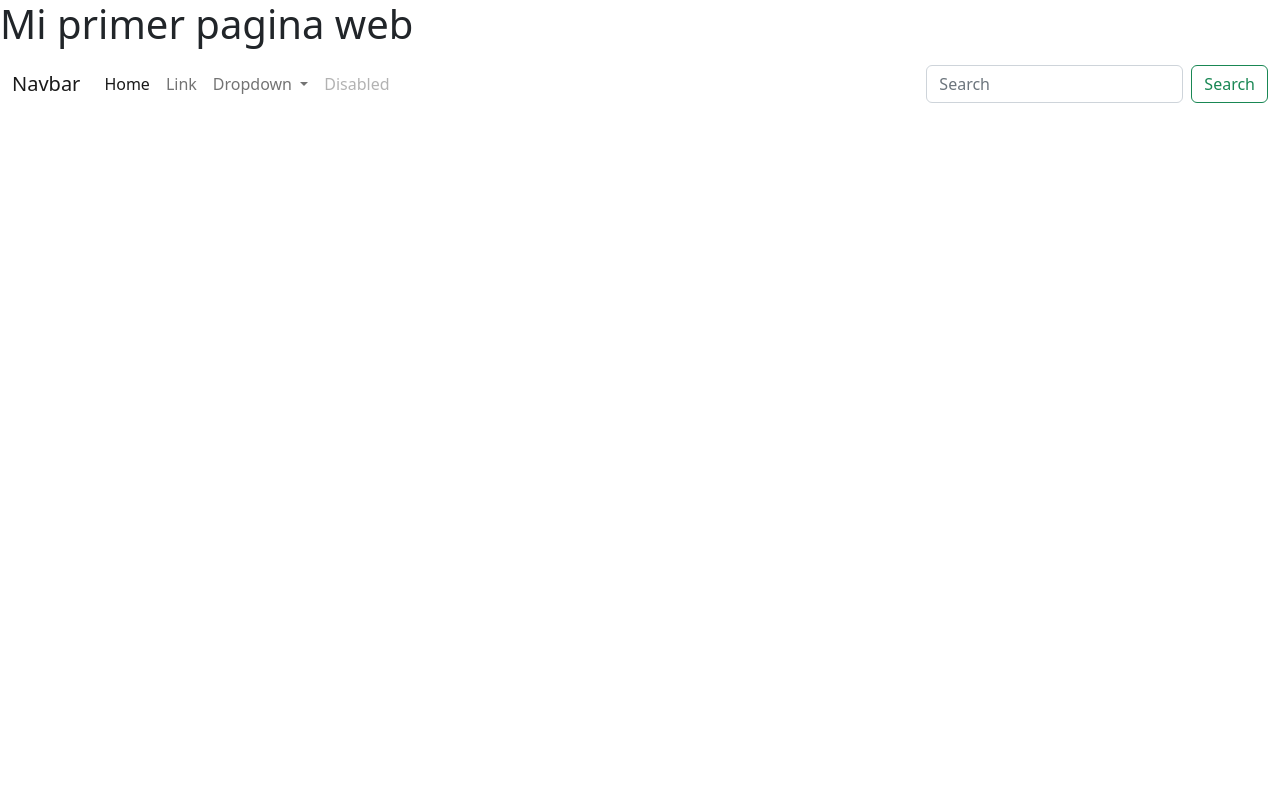
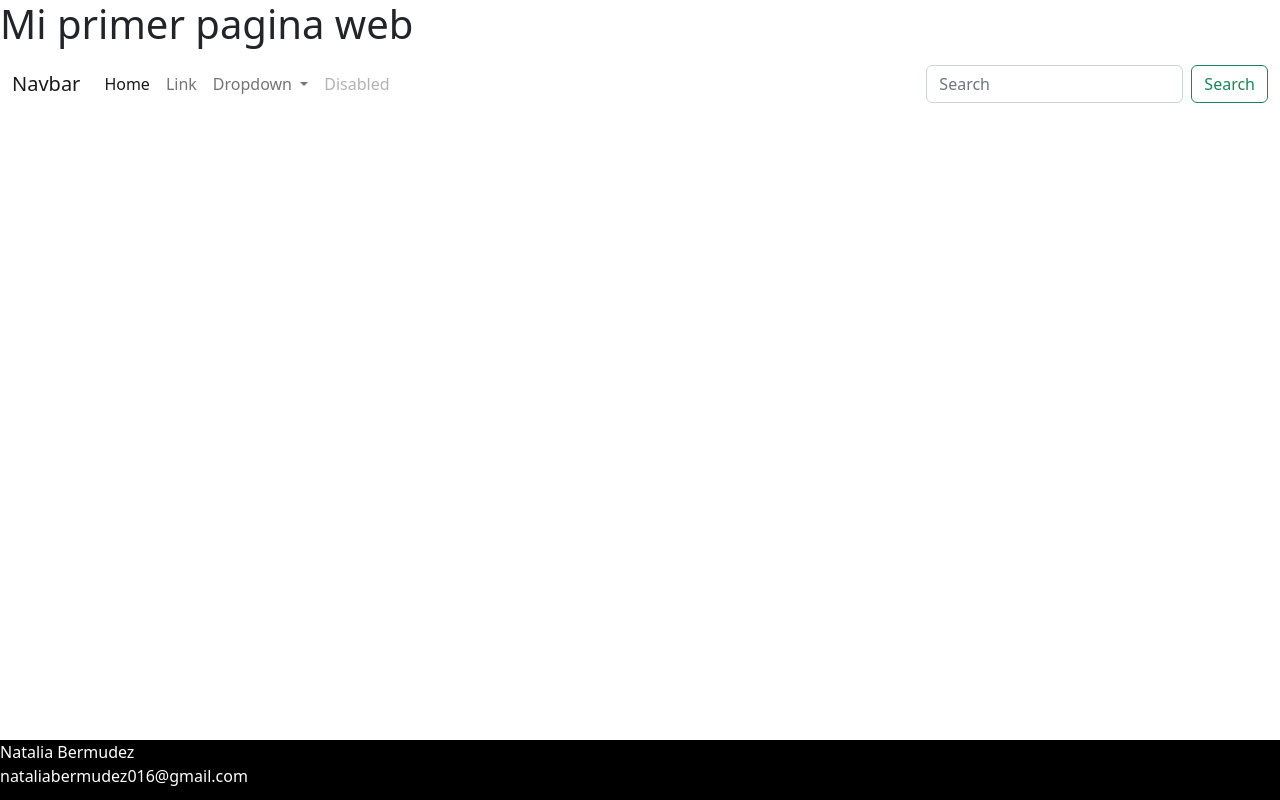
Before and after one commit to Natalia016/prueba-noche-agosto, a plain HTML site: page index.html in a window 1280 px wide. Drawn offline with nearby package versions, Linux system fonts and the light colour scheme.

Commit message:
agregando cambios css y footer

```diff
--- /dev/null
+++ b/css/css.css
@@ -0,0 +1,8 @@
+footer {
+    background-color: black;
+    position: absolute;
+    bottom: 0px;
+    width: 100%;
+    height: 60px;
+    color: white;
+}
--- a/index.html
+++ b/index.html
@@ -1,14 +1,18 @@
 <!DOCTYPE html>
 <html lang="en">
+
 <head>
     <meta charset="UTF-8">
     <meta http-equiv="X-UA-Compatible" content="IE=edge">
     <meta name="viewport" content="width=device-width, initial-scale=1.0">
-
+    <link rel="stylesheet" href="css/css.css">
     <!-- CSS only -->
-<link href="https://cdn.jsdelivr.net/npm/bootstrap@5.2.0/dist/css/bootstrap.min.css" rel="stylesheet" integrity="sha384-gH2yIJqKdNHPEq0n4Mqa/HGKIhSkIHeL5AyhkYV8i59U5AR6csBvApHHNl/vI1Bx" crossorigin="anonymous">
+    <link href="https://cdn.jsdelivr.net/npm/bootstrap@5.2.0/dist/css/bootstrap.min.css" rel="stylesheet"
+        integrity="sha384-gH2yIJqKdNHPEq0n4Mqa/HGKIhSkIHeL5AyhkYV8i59U5AR6csBvApHHNl/vI1Bx" crossorigin="anonymous">
     <!-- JavaScript Bundle with Popper -->
-<script src="https://cdn.jsdelivr.net/npm/bootstrap@5.2.0/dist/js/bootstrap.bundle.min.js" integrity="sha384-A3rJD856KowSb7dwlZdYEkO39Gagi7vIsF0jrRAoQmDKKtQBHUuLZ9AsSv4jD4Xa" crossorigin="anonymous"></script>
+    <script src="https://cdn.jsdelivr.net/npm/bootstrap@5.2.0/dist/js/bootstrap.bundle.min.js"
+        integrity="sha384-A3rJD856KowSb7dwlZdYEkO39Gagi7vIsF0jrRAoQmDKKtQBHUuLZ9AsSv4jD4Xa"
+        crossorigin="anonymous"></script>
 
     <title>Document</title>
 
@@ -17,11 +21,13 @@
 
 <body>
     <h1>Mi primer pagina web</h1>
-    <nav class="navbar navbar-expand-lg navbar bg_dark"  >
+    <nav class="navbar navbar-expand-lg bg_d">
         <div class="container-fluid">
             <a class="navbar-brand" href="#">Navbar</a>
-          <button class="navbar-toggler" type="button" data-bs-toggle="collapse" data-bs-target="#navbarSupportedContent" aria-controls="navbarSupportedContent" aria-expanded="false" aria-label="Toggle navigation">
-            <span class="navbar-toggler-icon"></span    >
+            <button class="navbar-toggler" type="button" data-bs-toggle="collapse"
+                data-bs-target="#navbarSupportedContent" aria-controls="navbarSupportedContent" aria-expanded="false"
+                aria-label="Toggle navigation">
+                <span class="navbar-toggler-icon"></span>
             </button>
             <div class="collapse navbar-collapse" id="navbarSupportedContent">
                 <ul class="navbar-nav me-auto mb-2 mb-lg-0">
@@ -32,13 +38,16 @@
                         <a class="nav-link" href="#">Link</a>
                     </li>
                     <li class="nav-item dropdown">
-                <a class="nav-link dropdown-toggle" href="#" role="button" data-bs-toggle="dropdown" aria-expanded="false">
+                        <a class="nav-link dropdown-toggle" href="#" role="button" data-bs-toggle="dropdown"
+                            aria-expanded="false">
                             Dropdown
                         </a>
                         <ul class="dropdown-menu">
                             <li><a class="dropdown-item" href="#">Action</a></li>
                             <li><a class="dropdown-item" href="#">Another action</a></li>
-                  <li><hr class="dropdown-divider"></li>
+                            <li>
+                                <hr class="dropdown-divider">
+                            </li>
                             <li><a class="dropdown-item" href="#">Something else here</a></li>
                         </ul>
                     </li>
@@ -50,8 +59,15 @@
                     <input class="form-control me-2" type="search" placeholder="Search" aria-label="Search">
                     <button class="btn btn-outline-success" type="submit">Search</button>
                 </form>
+
             </div>
         </div>
     </nav>
+    <footer>
+        <p>Natalia Bermudez<br>
+            <a> nataliabermudez016@gmail.com</a>
+        </p>
+    </footer>
 </body>
+
 </html>
```
Lines whose indentation alone changed are shown as unchanged.
